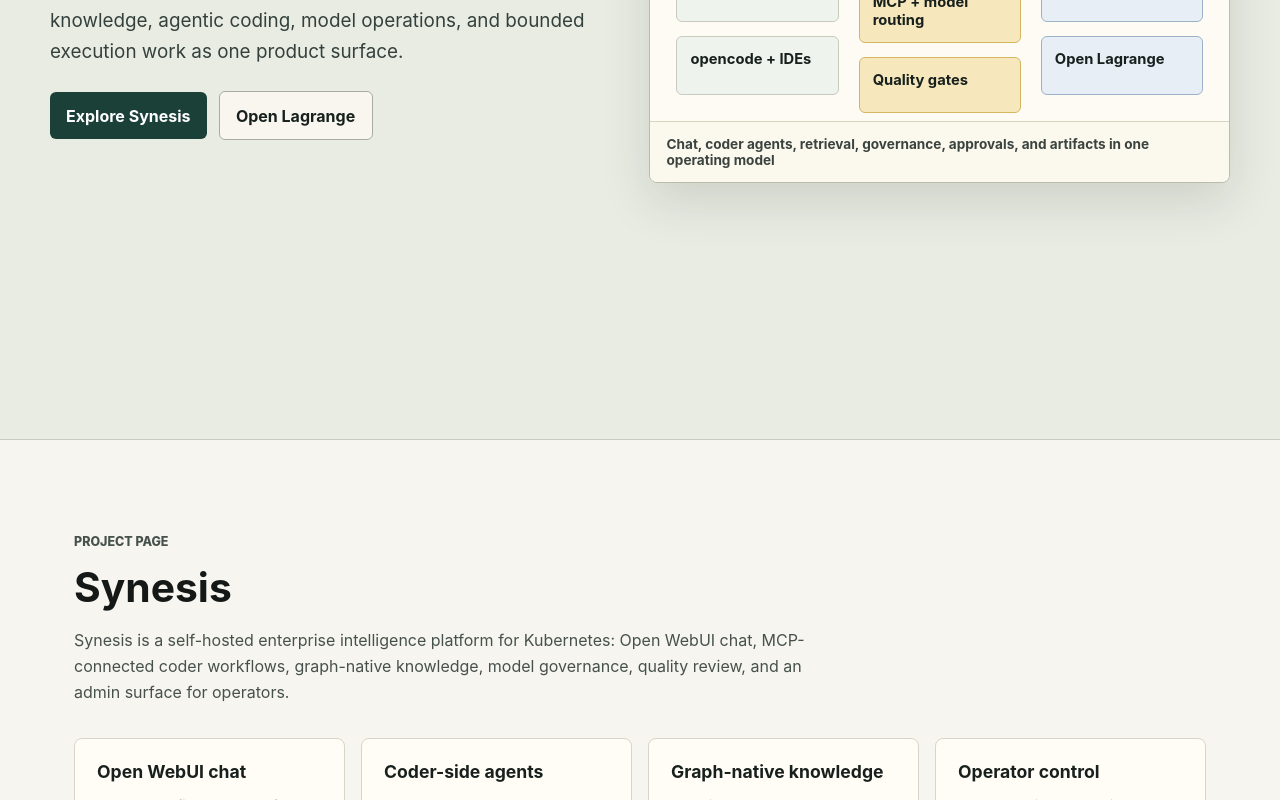
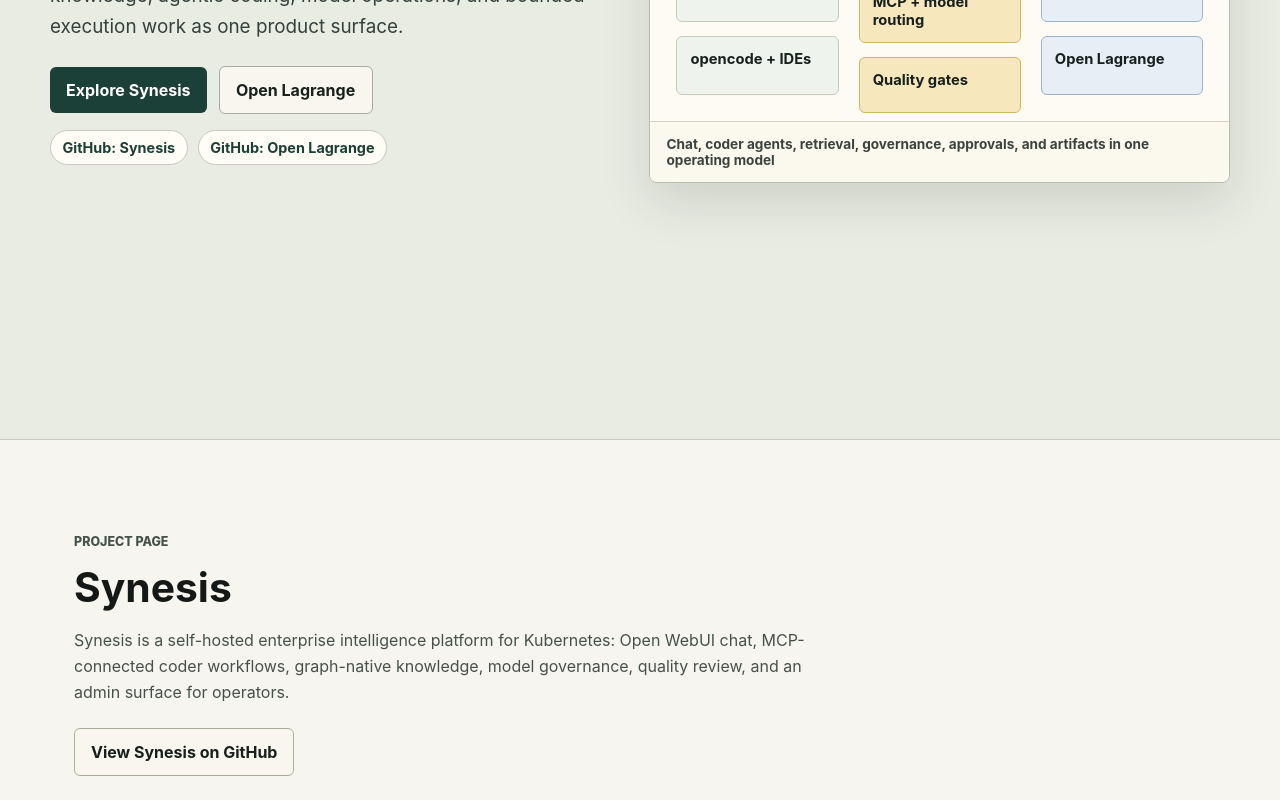
Before and after one commit to supernovae/open-lagrange, a Next.js app in the folder apps/web/: page / in a window 1280 px wide. Shown: the part 280-1080 px from the top of the page. Built offline with nearby package versions, Linux system fonts and the light colour scheme.

Commit message:
Add project GitHub links

```diff
--- a/apps/web/app/page.tsx
+++ b/apps/web/app/page.tsx
@@ -57,6 +57,11 @@
   },
 ];
 
+const githubRepos = {
+  synesis: "https://github.com/supernovae/synesis",
+  openLagrange: "https://github.com/supernovae/open-lagrange",
+};
+
 export default function Page(): React.ReactNode {
   return (
     <main>
@@ -86,6 +91,10 @@
             <div className="heroActions">
               <a className="button primary" href="#synesis">Explore Synesis</a>
               <a className="button secondary" href="#open-lagrange">Open Lagrange</a>
+            </div>
+            <div className="repoLinks" aria-label="GitHub repositories">
+              <a href={githubRepos.synesis} target="_blank" rel="noreferrer">GitHub: Synesis</a>
+              <a href={githubRepos.openLagrange} target="_blank" rel="noreferrer">GitHub: Open Lagrange</a>
             </div>
           </div>
 
@@ -127,6 +136,11 @@
             MCP-connected coder workflows, graph-native knowledge, model governance, quality review, and an admin
             surface for operators.
           </p>
+          <div className="sectionActions">
+            <a className="button secondary" href={githubRepos.synesis} target="_blank" rel="noreferrer">
+              View Synesis on GitHub
+            </a>
+          </div>
         </div>
 
         <div className="featureGrid">
@@ -179,6 +193,11 @@
             supplies trusted organizational context and quality gates; Open Lagrange records the work, state, evidence,
             and decisions needed to make non-deterministic agent runs reviewable.
           </p>
+          <div className="sectionActions">
+            <a className="button secondary" href={githubRepos.openLagrange} target="_blank" rel="noreferrer">
+              View Open Lagrange on GitHub
+            </a>
+          </div>
         </div>
       </section>
 
--- a/apps/web/app/styles.css
+++ b/apps/web/app/styles.css
@@ -319,6 +319,34 @@
 .heroActions {
   flex-wrap: wrap;
   gap: 12px;
+}
+
+.repoLinks {
+  display: flex;
+  flex-wrap: wrap;
+  gap: 10px;
+  margin-top: 16px;
+}
+
+.repoLinks a {
+  background: #fffdf6;
+  border: 1px solid #c7cabd;
+  border-radius: 999px;
+  color: #1b4038;
+  font-size: 0.9rem;
+  font-weight: 720;
+  padding: 0.5rem 0.72rem;
+}
+
+.repoLinks a:hover {
+  background: #eef3ed;
+}
+
+.sectionActions {
+  display: flex;
+  flex-wrap: wrap;
+  gap: 10px;
+  margin-top: 22px;
 }
 
 .button {
```
